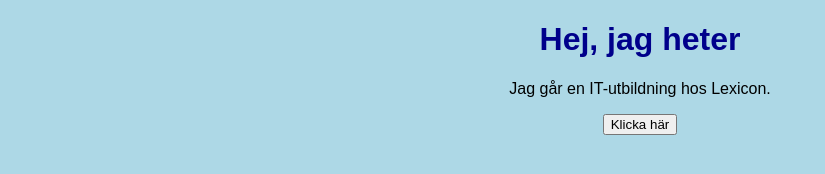
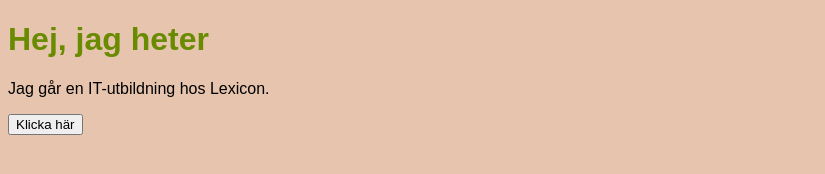
Before and after one commit to jaejulia/grupp1_labb1, a plain HTML site: page index.html in a window 1280 px wide. Shown: the whole page, without its empty margins (0-825 px from the left). Drawn offline with Linux system fonts and the light colour scheme.

Commit message:
design issue klart

```diff
--- a/style.css
+++ b/style.css
@@ -1,6 +1,6 @@
 body {
    font-family: Arial, sans-serif;
-   background-color: lightblue;
-   text-align: center;
+   background-color: rgb(230, 196, 173);
+   text-align: left;
 }
-h1 { color: darkblue; }
+h1 { color: rgb(104, 139, 0); }
```
